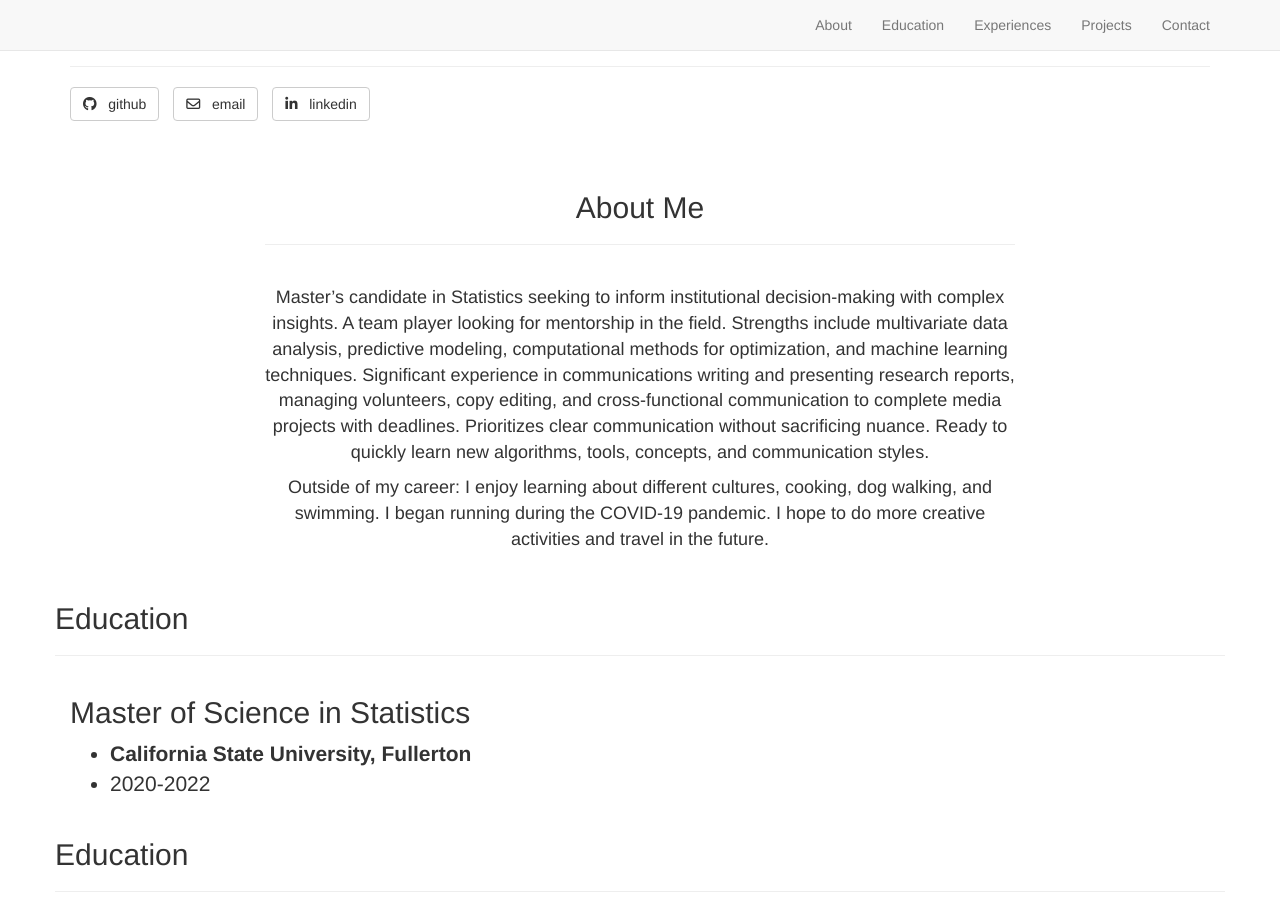
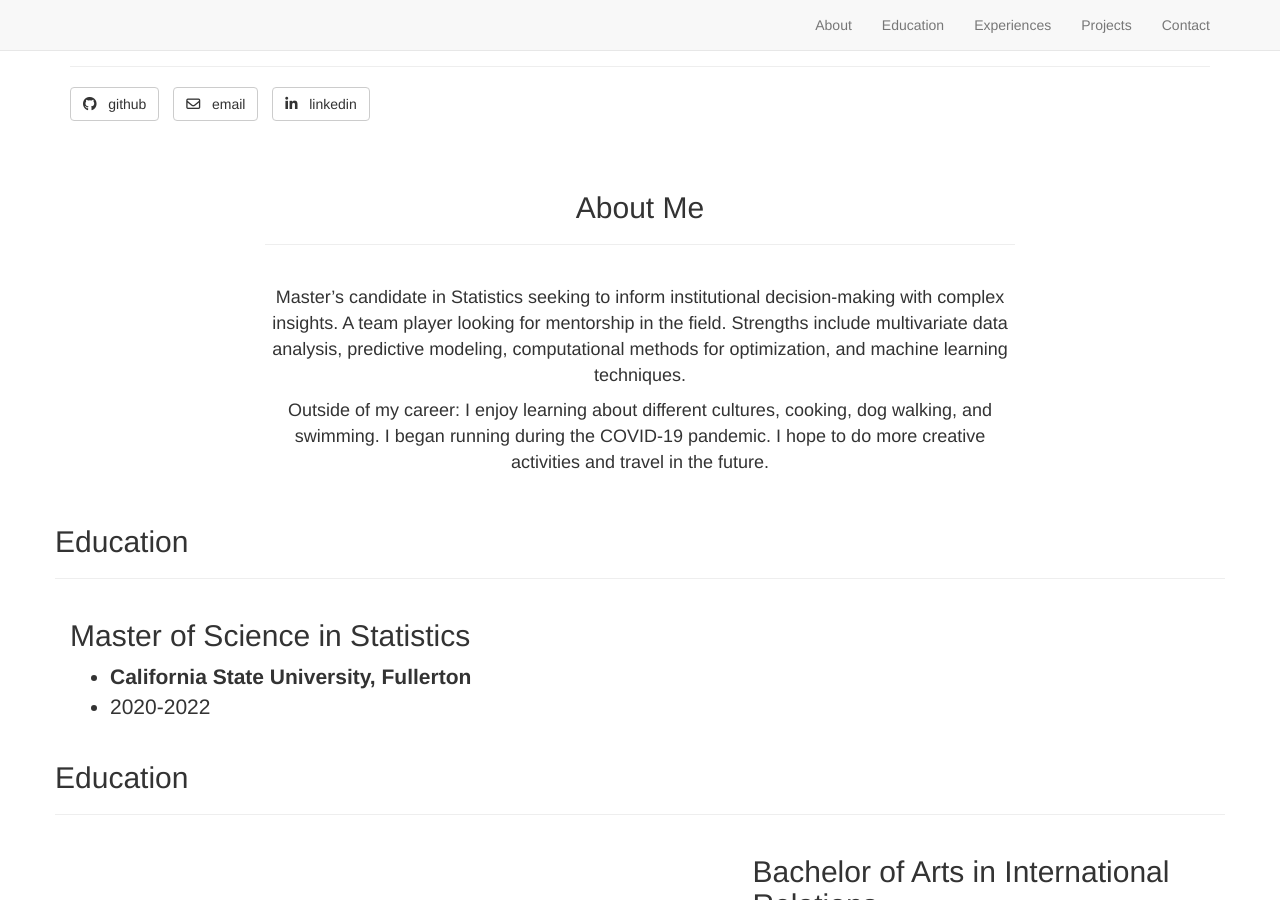
Before and after one commit to figur8s/kcherland.github.io, a Jekyll site: the page built from _posts/2000-1-1-edu.markdown, in a window 1280 px wide and 900 px high. Built offline with Jekyll 4.4.1, drawn with Linux system fonts in a browser that asks for light colours; nearby versions of some CDN libraries; library files that are not in the unit come from our copies.

Commit message:
Update about.html

```diff
--- a/_includes/about.html
+++ b/_includes/about.html
@@ -5,7 +5,7 @@
             <h2>About Me</h2>
             <hr class="intro-divider">
             <br/>
-                <p><font size="4px"> Master’s candidate in Statistics seeking to inform institutional decision-making with complex insights. A team player looking for mentorship in the field. Strengths include multivariate data analysis, predictive modeling, computational methods for optimization, and machine learning techniques. Significant experience in communications writing and presenting research reports, managing volunteers, copy editing, and cross-functional communication to complete media projects with deadlines. Prioritizes clear communication without sacrificing nuance. Ready to quickly learn new algorithms, tools, concepts, and communication styles. </font></p>
+                <p><font size="4px"> Master’s candidate in Statistics seeking to inform institutional decision-making with complex insights. A team player looking for mentorship in the field. Strengths include multivariate data analysis, predictive modeling, computational methods for optimization, and machine learning techniques. </font></p>
                 <p><font size="4px"> </font></p>
             <p><font size="4px"> Outside of my career: I enjoy learning about different cultures, cooking, dog walking, and swimming. I began running during the COVID-19 pandemic. I hope to do more creative activities and travel in the future. </a></font></p>
              <br/>
```
